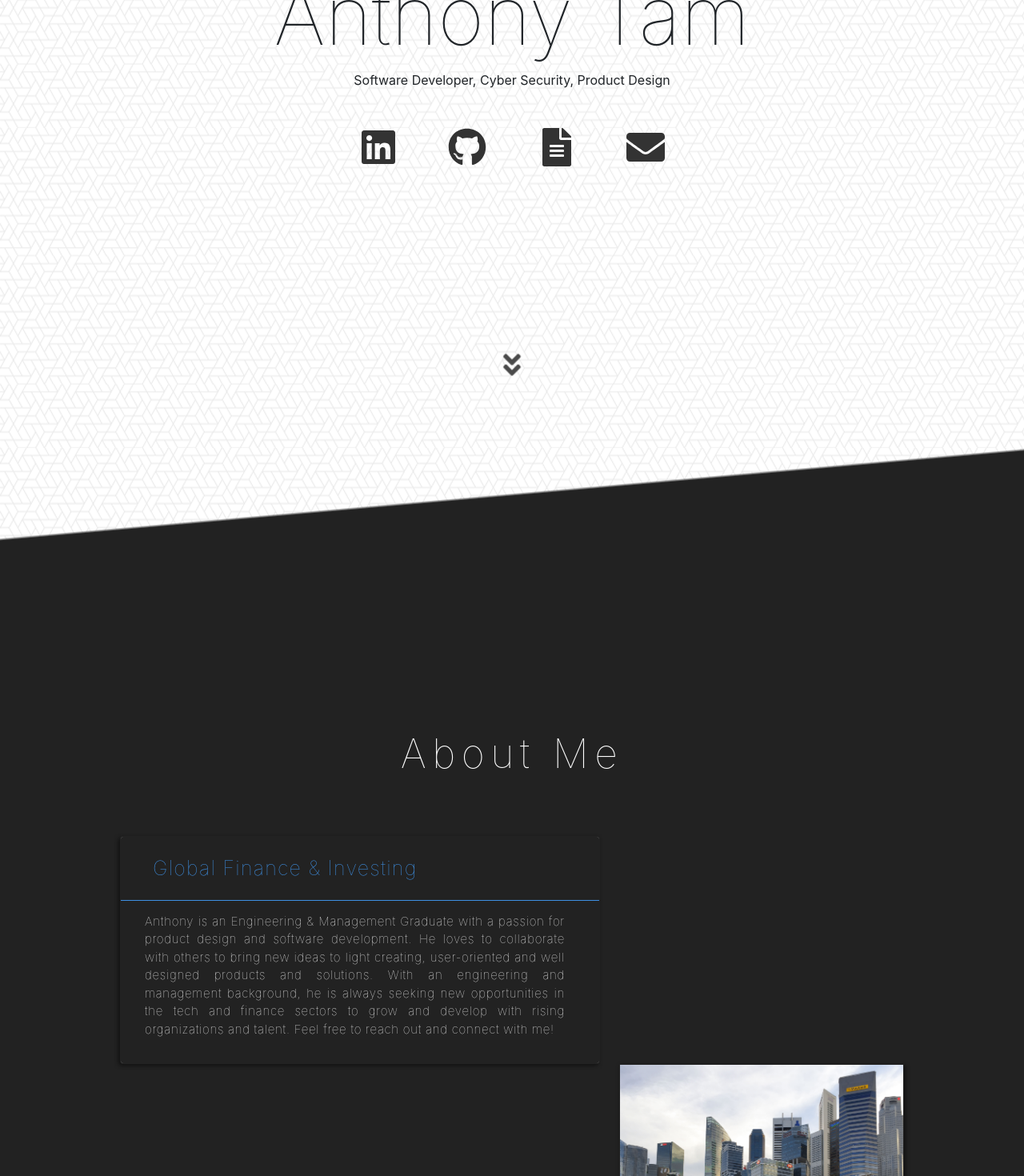
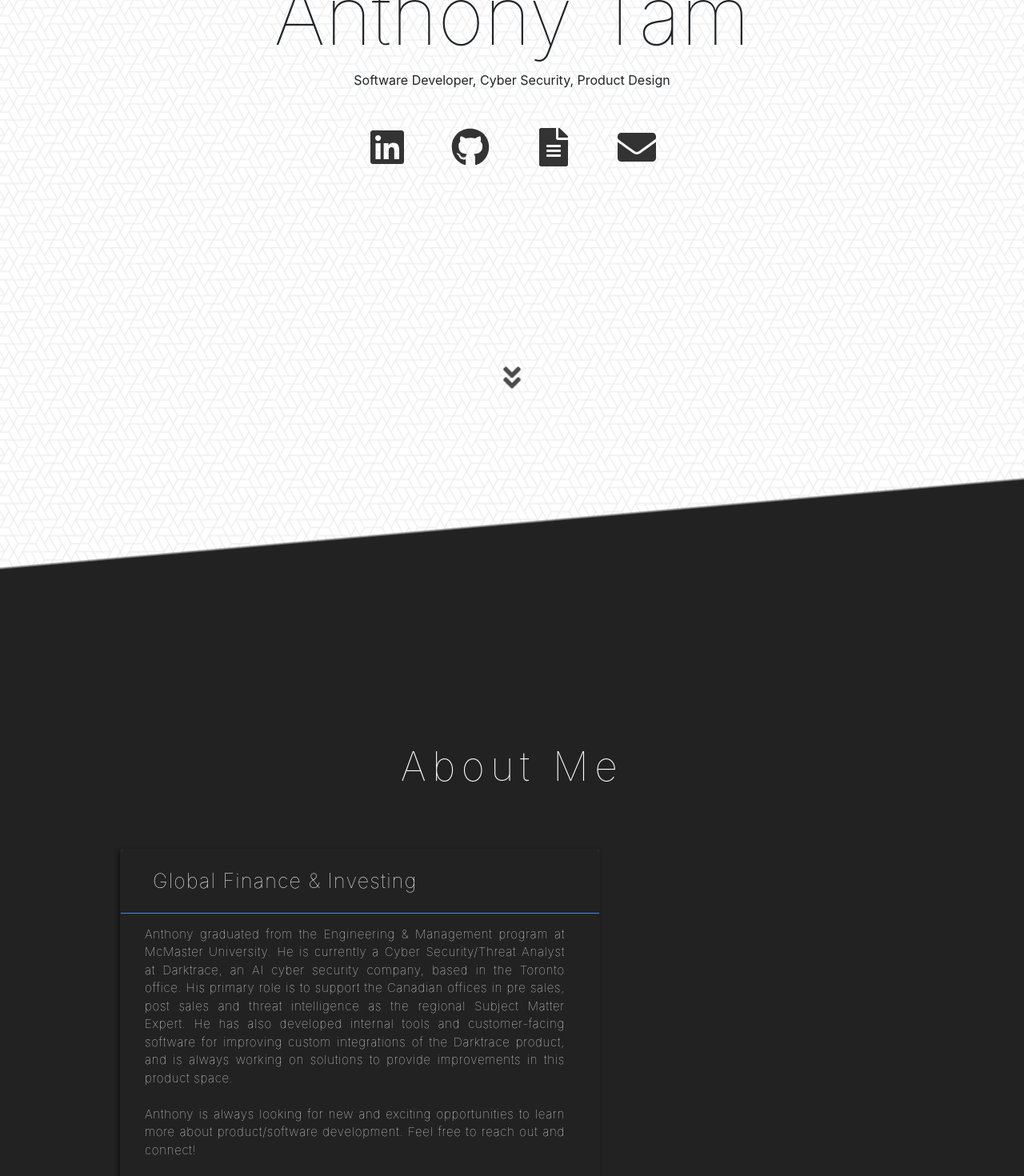
Before and after one commit to anthonytwh/anthonytwh.github.io, a React (Create React App) app: page /About in a window 1280 px wide. Shown: the part 240-1710 px from the top of the page at 80% size. Built offline with nearby package versions, Linux system fonts and the light colour scheme.

Commit message:
unify styling, update blurb content

```diff
--- a/src/assets/styles.css
+++ b/src/assets/styles.css
@@ -29,7 +29,7 @@ G L O B A L
 */
 .Global {
   text-align: center;
-  /*overflow: initial;*/
+  overflow: none;
 }
 
 
@@ -108,7 +108,7 @@ H E A D E R
 */
 .Main {
   margin-top: 5em;
-  margin-bottom: 5em;
+  margin-bottom: 6em;
 }
 
 .Main-jumbo {
@@ -131,8 +131,8 @@ H E A D E R
 .Main-body {
   padding-top: 2em;
   padding-bottom: 5em;
-  padding-left: 25em;
-  padding-right: 25em;
+  margin-left: 25em;
+  margin-right: 25em;
 }
 
 .Main-icons {
@@ -250,7 +250,7 @@ A B O U T   M E
 .About-animate {
   font-size: 20px;
   font-weight: 100;
-  color: #3E8FE2;
+  color: white;
   background: #222;
   border-color: #3E8FE2;
   height: 4em;
@@ -401,7 +401,6 @@ P O R T F O L I O
   font-size: 50px;
   letter-spacing: 0.2em;
   font-weight: 100;
-  font-style: italic;
 
   width: 8em;
   height: 2em;
@@ -411,7 +410,7 @@ P O R T F O L I O
 .Portfolio-badge:hover {
   outline: none;
   box-shadow: none;
-  background: #3E8FE2;
+  background: #272727;
   border-color: #272727;
   color: lightgrey;
   border-top-color: #222;
@@ -475,8 +474,8 @@ P O R T F O L I O
 }
 
 .Portfolio-href:hover {
-  color: lightblue;
-  text-decoration: none;
+  color: #3E8FE2;
+  text-decoration: underline;
 }
 
 
@@ -512,7 +511,6 @@ C O N T A C T
   background: #222;
   border: 2px solid #222;
   border-color: #222;
-  /*border-top-color: #3E8FE2;*/
   border-bottom-color: #3E8FE2;
   color: white;
   font-weight: 100;
@@ -520,7 +518,6 @@ C O N T A C T
   font-size: 30px;
   letter-spacing: 0.2em;
   font-weight: 100;
-  font-style: italic;
 
   width: 5em;
   height: 2em;
@@ -530,10 +527,9 @@ C O N T A C T
 .Contact-badge:hover {
   outline: none;
   box-shadow: none;
-  background: #3E8FE2;
+  background: #272727;
   border-color: #272727;
   color: white;
-  /*border-top-color: #3E8FE2;*/
   border-bottom-color: #3E8FE2;
   transform:scale(1.025);
 }
@@ -549,8 +545,8 @@ C O N T A C T
 }
 
 .Contact-form {
-  padding-left: 5em;
-  padding-right: 5em;
+  padding-left: 2em;
+  padding-right: 2em;
 }
 
 .Contact-label {
@@ -558,7 +554,6 @@ C O N T A C T
   font-size: 25px;
   color: white;
   letter-spacing: 0.05em;
-  font-style: italic;
   background-size: 0.5px 1em;
   box-shadow:
     inset 0 -0.8em #333,
@@ -580,7 +575,8 @@ C O N T A C T
   background: #444;
   color: white;
   border-color: #444;
-  border-bottom-color: lightblue;
+  border-top-color: #3E8FE2;
+  border-bottom-color: #3E8FE2;
   cursor: default;
   box-shadow: none;
   outline: none;
@@ -592,17 +588,20 @@ C O N T A C T
 }
 
 .Contact-button {
-  background-color: #555;
-  border-color: #3E8FE2;
-  color: rgb(110, 117, 124);
+  background-color: #333;
+  border-color: rgb(110, 117, 124);
+  color: white;
+  font-weight: 100;
   height: 3em;
-  width: 20em;
+  width: 10em;
 }
 
 .Contact-button:hover {
-  background-color: #3E8FE2;
+  background-color: #444;
   border-color: #3E8FE2;
   color: white;
+  font-weight: 100;
+  transform:scale(1.025);
 }
 
 
@@ -621,7 +620,7 @@ F O O T E R
 }
 
 .Footer-head {
-  font-size: 25px;
+  font-size: 20px;
   font-weight: 100;
   letter-spacing: 0.1em;
 }
--- a/src/components/About.jsx
+++ b/src/components/About.jsx
@@ -1,5 +1,5 @@
 import React, { Component} from 'react';
-import { Card, Row, Col, Toast, ToastBody, ToastHeader } from 'reactstrap';
+import { Row, Col, Toast, ToastBody, ToastHeader } from 'reactstrap';
 
 import '../assets/styles.css';
 import photo from '../assets/profilephoto.jpg';
@@ -50,10 +50,12 @@ class About extends Component {
 							</ToastHeader>
 							<ToastBody className="About-body-left">
 									<p className="About-body-paragraph">
-									Anthony is an Engineering & Management Graduate with a passion for product design and software development.
-									He loves to collaborate with others to bring new ideas to light creating, user-oriented and well designed products and solutions.
-									With an engineering and management background, he is always seeking new opportunities in the tech and finance sectors to grow and develop with rising organizations and talent.
-									Feel free to reach out and connect with me!
+									Anthony graduated from the Engineering & Management program at McMaster University.
+									He is currently a Cyber Security/Threat Analyst at Darktrace, an AI cyber security company, based in the Toronto office.
+									His primary role is to support the Canadian offices in pre sales, post sales and threat intelligence as the regional Subject Matter Expert.
+									He has also developed internal tools and customer-facing software for improving custom integrations of the Darktrace product, and is always working on solutions to provide improvements in this product space.
+									<br></br><br></br>
+									Anthony is always looking for new and exciting opportunities to learn more about product/software development. Feel free to reach out and connect!
 									</p>
 							</ToastBody>
 						</Toast>
@@ -61,7 +63,7 @@ class About extends Component {
 
 					<Col>
 						<div className="About-body-right">
-							<img src={photo} width="320" height="256" className="About-body-photo" />
+							<img src={photo} width="320" height="256" className="About-body-photo" alt="Anthony Tam" />
 						</div>
 					</Col>
 				</Row>
--- a/src/components/Contact.jsx
+++ b/src/components/Contact.jsx
@@ -43,6 +43,7 @@ class Contact extends Component {
 						</Row>
 						<Row form>
 							<Col>
+							<br></br>
 								<Button className="Contact-button"> Send </Button>
 							</Col>
 						</Row>
--- a/src/components/Footer.jsx
+++ b/src/components/Footer.jsx
@@ -38,7 +38,8 @@ class Footer extends Component {
 									<Col xs={{ size: 'auto', offset: 0 }}>
 										<a href="https://medium.com/@AnthonyTam">
 											<FontAwesomeIcon className="Footer-icons" icon={faMedium} size="lg" /></a></Col>
-								</Row></p>
+							</Row></p>
+							<br></br>
 						</Col>
 					</Row>
 				</div>
--- a/src/components/Portfolio.jsx
+++ b/src/components/Portfolio.jsx
@@ -68,7 +68,7 @@ class Portfolio extends Component {
 										<Col><p className="Portfolio-body" style={{ textIndent: "2.5%", textAlign: "right" }}> Hamilton, 2012 - 2017 </p></Col>
 									</Row>
 									<p className="Portfolio-body" style={{ textIndent: "5%" }}> • Received McMaster Engineering Student Mobility Award for International Experience in 2015. </p>
-								<p className="Portfolio-body" style={{ textIndent: "5%" }}> • Engineering Capstone: Mechanial Tracking for Arthoscopic Surgery <a className="Portfolio-href" href='#'> >>See Project </a></p>
+									<p className="Portfolio-body" style={{ textIndent: "5%" }}> • Engineering Capstone: Mechanial Tracking for Arthoscopic Surgery <a className="Portfolio-href" href='https://github.com/anthonytwh/SurgicalTracking'> >>See Project </a></p>
 								</Col>
 							</Row>
 							<Row className="Portfolio-row">
@@ -79,7 +79,7 @@ class Portfolio extends Component {
 										<Col><p className="Portfolio-body" style={{ textIndent: "2.5%", textAlign: "right" }}> Singapore, 2014 - 2015 </p></Col>
 									</Row>
 									<p className="Portfolio-body" style={{ textIndent: "5%" }}> • Studied interesting courses, traveled a few places, and learned a whole lot about myself and SouthEast Asian cultures. </p>
-								<p className="Portfolio-body" style={{ textIndent: "5%" }}> • 3rd place @ Ideas Inc Hackathon: Joy Bike Share <a className="Portfolio-href" href='#'> >>See Project </a></p>
+									<p className="Portfolio-body" style={{ textIndent: "5%" }}> • 3rd place @ Ideas Inc Hackathon: Joy Bike Share <a className="Portfolio-href" href='https://1drv.ms/f/s!Anq2m7OkYqT4gR-v4qhIIa1B2bbZ'> >>See Project </a></p>
 								</Col>
 							</Row>
 						</Card>
```
Lines whose indentation alone changed are shown as unchanged.
